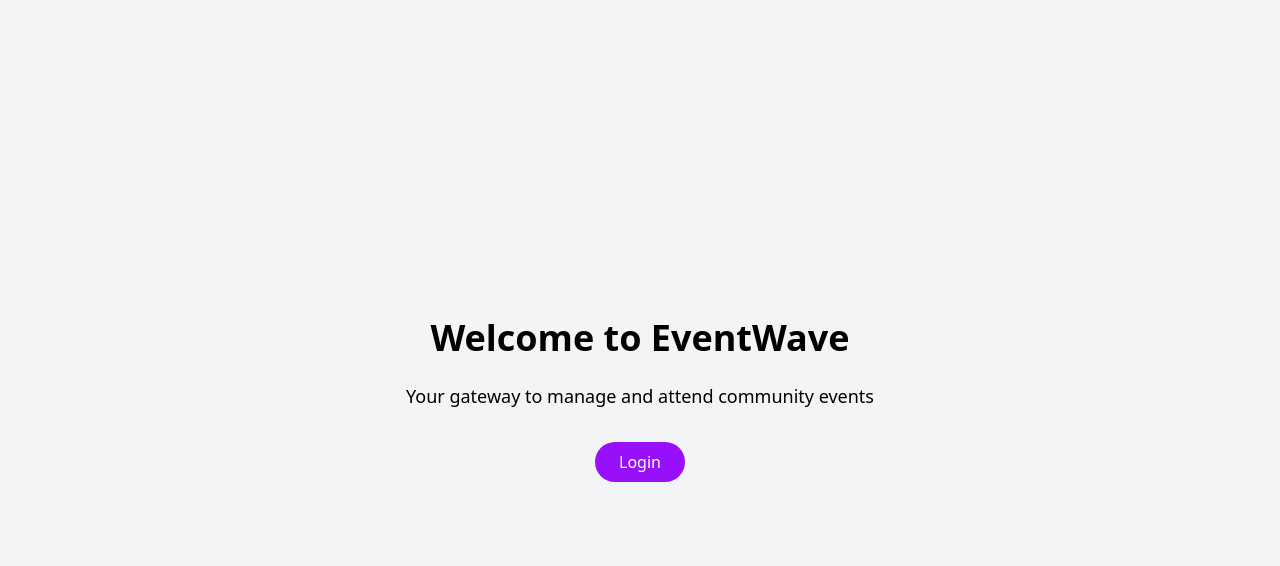
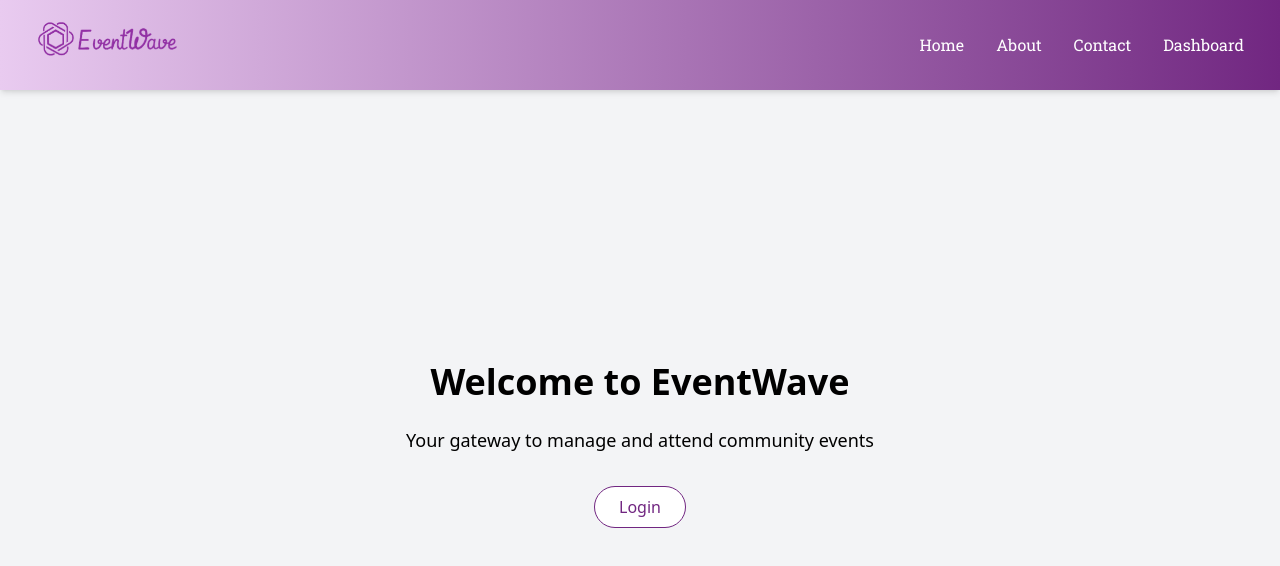
Before and after one commit to KaushikKU003/EventWave_Project, a React (Vite) app: page / in a window 1280 px wide. Shown: the top 566 px of the page. Built offline with nearby package versions, Linux system fonts and the light colour scheme.

Commit message:
Added navBar and Dashboard page

```diff
--- a/src/App.jsx
+++ b/src/App.jsx
@@ -1,9 +1,15 @@
 // App.jsx
-import React from 'react';
-import { BrowserRouter as Router, Routes, Route, BrowserRouter } from 'react-router-dom';
-import Home from './components/Home';
-import Login from './components/login';
-import Register from './components/register';
+import React from "react";
+import {
+  BrowserRouter as Router,
+  Routes,
+  Route,
+  BrowserRouter,
+} from "react-router-dom";
+import Home from "./components/Home";
+import Login from "./components/login";
+import Register from "./components/register";
+import Dashboard from "./components/Dashboard";
 
 function App() {
   return (
@@ -12,6 +18,7 @@ function App() {
         <Route path="/" element={<Home />} />
         <Route path="/login" element={<Login />} />
         <Route path="/register" element={<Register />} />
+        <Route path="/dashboard" element={<Dashboard />} />
       </Routes>
     </BrowserRouter>
   );
--- /dev/null
+++ b/src/components/Dashboard.jsx
@@ -0,0 +1,98 @@
+import React, { useEffect, useState } from "react";
+import { useNavigate } from "react-router-dom";
+import { FaUserCircle, FaListUl } from "react-icons/fa";
+import Logo from "../Images/Logo_PNG.png";
+
+const Dashboard = () => {
+  const [userType, setUserType] = useState("User");
+  const [events, setEvents] = useState([]);
+  const navigate = useNavigate();
+
+  useEffect(() => {
+    // Replace with actual userType fetching logic
+    const storedType = localStorage.getItem("userType") || "User";
+    setUserType(storedType);
+
+    // Fetch relevant events based on role (mocked for now)
+    if (storedType === "User") {
+      setEvents([
+        { id: 1, name: "Tech Conference", date: "2025-07-01" },
+        { id: 2, name: "Startup Meetup", date: "2025-07-10" },
+      ]);
+    } else {
+      setEvents([
+        { id: 101, name: "Organizer Expo", date: "2025-07-05" },
+        { id: 102, name: "Product Launch", date: "2025-07-15" },
+      ]);
+    }
+  }, []);
+
+  const handleEventClick = (id) => {
+    navigate(`/event/${id}`);
+  };
+
+  const handleProfileClick = () => {
+    navigate("/profile");
+  };
+
+  const handleEventListingClick = () => {
+    navigate("/events");
+  };
+
+  const gradient =
+    userType === "User"
+      ? "from-[#e9cbf0] to-[#712681]"
+      : "from-[#ffb62a] to-[#ffd990]";
+
+  const headingText =
+    userType === "User" ? "Registered Events" : "Your Upcoming Events";
+
+  return (
+    <div className="min-h-screen bg-cover bg-center login-bg px-4 py-6 font-RobotoSlab">
+      <div
+        className={`bg-gradient-to-r ${gradient} rounded-3xl shadow-2xl max-w-6xl mx-auto px-6 py-8`}
+      >
+        <div className="flex justify-between items-center mb-6">
+          <img
+            src={Logo}
+            alt="EventWave Logo"
+            className="h-12 float-animation"
+          />
+          <div className="flex gap-4 text-2xl text-white drop-shadow-md">
+            <FaListUl
+              className="cursor-pointer hover:text-gray-300 hover:drop-shadow-lg transition"
+              title="Event Listing"
+              onClick={handleEventListingClick}
+            />
+            <FaUserCircle
+              className="cursor-pointer hover:text-gray-300 hover:drop-shadow-lg transition"
+              title="Profile"
+              onClick={handleProfileClick}
+            />
+          </div>
+        </div>
+
+        <h2 className="text-3xl font-bold text-center text-white mb-8 drop-shadow-md">
+          {headingText}
+        </h2>
+
+        <div className="grid gap-6 sm:grid-cols-2 lg:grid-cols-3">
+          {events.map((event) => (
+            <div
+              key={event.id}
+              onClick={() => handleEventClick(event.id)}
+              className="bg-white rounded-2xl p-4 shadow-md hover:shadow-xl cursor-pointer transition duration-300"
+            >
+              <h3 className="text-xl font-semibold text-[#5c076f]">
+                {event.name}
+              </h3>
+              <p className="text-gray-600 mt-1">Date: {event.date}</p>
+            </div>
+          ))}
+        </div>
+      </div>
+    </div>
+  );
+};
+
+export default Dashboard;
--- a/src/components/Home.jsx
+++ b/src/components/Home.jsx
@@ -1,17 +1,24 @@
 // pages/Home.jsx
-import React from 'react';
-import { Link } from 'react-router-dom';
+import React from "react";
+import { Link } from "react-router-dom";
+import ResponsiveNavbar from "../components/ResponsiveNavbar";
 
 const Home = () => {
   return (
-    <div className="h-screen flex flex-col items-center justify-center bg-gray-100 text-center">
-      <h1 className="text-4xl font-bold mb-6">Welcome to EventWave</h1>
-      <p className="text-lg mb-8">Your gateway to manage and attend community events</p>
-      <Link to="/login">
-        <button className="bg-purple-600 text-white px-6 py-2 rounded-full hover:bg-purple-700 transition">
-          Login
-        </button>
-      </Link>
+    <div className="h-screen bg-gray-100">
+      <ResponsiveNavbar />
+
+      <div className="pt-[90px] flex flex-col items-center justify-center text-center h-full">
+        <h1 className="text-4xl font-bold mb-6">Welcome to EventWave</h1>
+        <p className="text-lg mb-8">
+          Your gateway to manage and attend community events
+        </p>
+        <Link to="/login">
+          <button className="px-6 py-2 bg-white text-[#712681] border border-[#712681] rounded-full hover:bg-[#f1e6f7] transition">
+            Login
+          </button>
+        </Link>
+      </div>
     </div>
   );
 };
--- /dev/null
+++ b/src/components/ResponsiveNavbar.jsx
@@ -0,0 +1,103 @@
+import React, { useState } from "react";
+import { AiOutlineClose, AiOutlineMenu } from "react-icons/ai";
+import { Link } from "react-router-dom";
+import Logo from "../Images/Logo_PNG.png"; // Adjust path if needed
+
+const ResponsiveNavbar = () => {
+  const [showNav, setShowNav] = useState(false);
+
+  const handleNav = () => {
+    setShowNav(!showNav);
+  };
+
+  return (
+    <div className="w-full h-[90px] fixed top-0 z-50 bg-gradient-to-r from-[#e9cbf0] to-[#712681] shadow-md font-RobotoSlab">
+      {/* Top navbar */}
+      <div className="max-w-[1240px] mx-auto px-4 flex justify-between items-center h-full">
+        {/* Logo */}
+        <Link to="/">
+          <img
+            src={Logo}
+            alt="EventWave Logo"
+            className="h-10 float-animation"
+          />
+        </Link>
+
+        {/* Desktop menu */}
+        <ul className="hidden md:flex items-center gap-8 text-white font-medium">
+          <li>
+            <Link to="/" className="hover:text-[#fcddec] transition">
+              Home
+            </Link>
+          </li>
+          <li>
+            <Link to="/about" className="hover:text-[#fcddec] transition">
+              About
+            </Link>
+          </li>
+          <li>
+            <Link to="/contact" className="hover:text-[#fcddec] transition">
+              Contact
+            </Link>
+          </li>
+          <li>
+            <Link to="/dashboard" className="hover:text-[#fcddec] transition">
+              Dashboard
+            </Link>
+          </li>
+        </ul>
+
+        {/* Mobile icon */}
+        <div className="md:hidden text-white" onClick={handleNav}>
+          {showNav ? <AiOutlineClose size={24} /> : <AiOutlineMenu size={24} />}
+        </div>
+      </div>
+
+      {/* Mobile menu */}
+      {showNav && (
+        <div className="md:hidden bg-gradient-to-b from-[#e9cbf0] to-[#712681] text-white font-medium flex flex-col items-center justify-center py-10 space-y-6 shadow-lg">
+          <ul className="flex flex-col items-center space-y-4">
+            <li>
+              <Link
+                to="/"
+                onClick={handleNav}
+                className="hover:text-[#fcddec] transition"
+              >
+                Home
+              </Link>
+            </li>
+            <li>
+              <Link
+                to="/about"
+                onClick={handleNav}
+                className="hover:text-[#fcddec] transition"
+              >
+                About
+              </Link>
+            </li>
+            <li>
+              <Link
+                to="/contact"
+                onClick={handleNav}
+                className="hover:text-[#fcddec] transition"
+              >
+                Contact
+              </Link>
+            </li>
+            <li>
+              <Link
+                to="/dashboard"
+                onClick={handleNav}
+                className="hover:text-[#fcddec] transition"
+              >
+                Dashboard
+              </Link>
+            </li>
+          </ul>
+        </div>
+      )}
+    </div>
+  );
+};
+
+export default ResponsiveNavbar;
```
Also changed, not shown: 1 other file (tests, documents, lock files or other folders).
